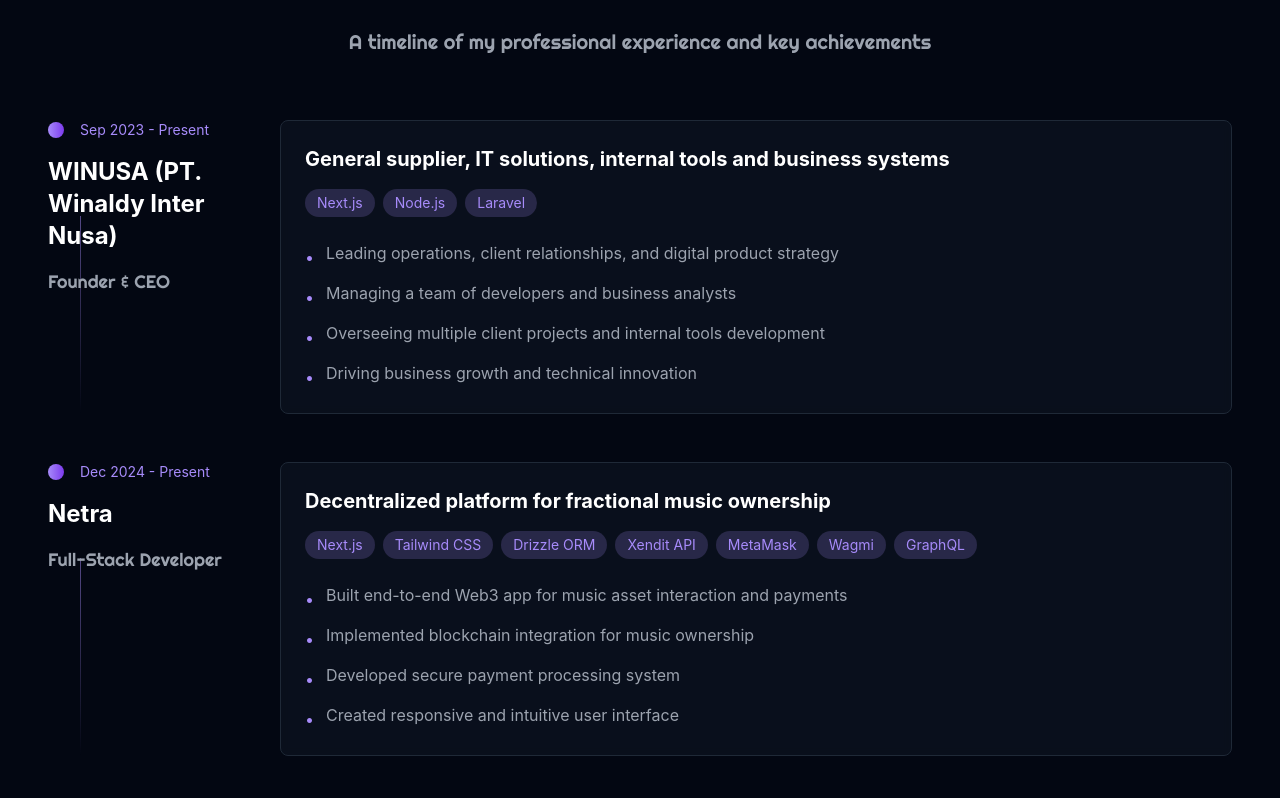
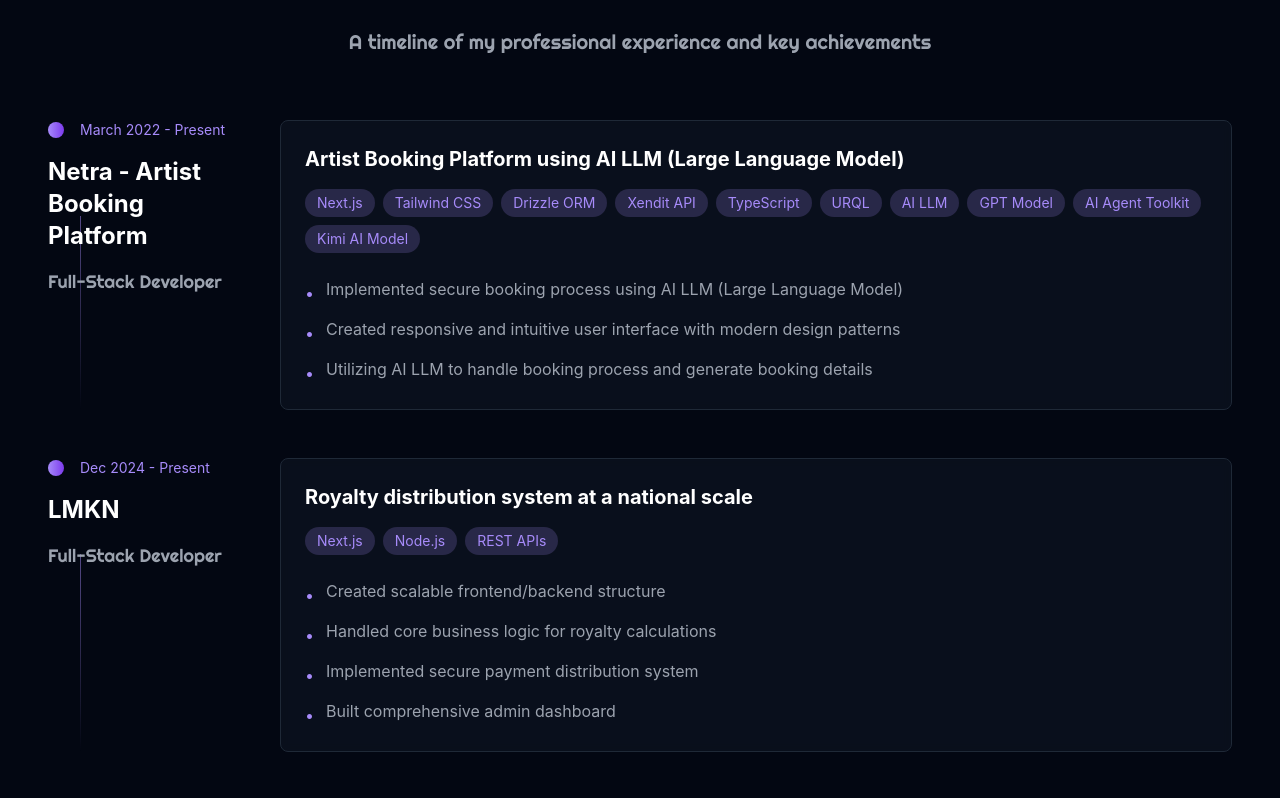
Before and after one commit to edwinfernaldy/portfolio, a Next.js app: page / in a window 1280 px wide. Shown: the part 1960-2758 px from the top of the page. Built offline with nearby package versions, Linux system fonts and the light colour scheme.

Commit message:
feat: update experience

```diff
--- a/components/ExperienceSection.tsx
+++ b/components/ExperienceSection.tsx
@@ -3,38 +3,26 @@
 
 const experiences = [
   {
-    company: "WINUSA (PT. Winaldy Inter Nusa)",
-    role: "Founder & CEO",
-    timeline: "Sep 2023 - Present",
-    product:
-      "General supplier, IT solutions, internal tools and business systems",
-    technologies: ["Next.js", "Node.js", "Laravel"],
-    notes: [
-      "Leading operations, client relationships, and digital product strategy",
-      "Managing a team of developers and business analysts",
-      "Overseeing multiple client projects and internal tools development",
-      "Driving business growth and technical innovation"
-    ]
-  },
-  {
-    company: "Netra",
+    company: "Netra - Artist Booking Platform",
     role: "Full-Stack Developer",
-    timeline: "Dec 2024 - Present",
-    product: "Decentralized platform for fractional music ownership",
+    timeline: "March 2022 - Present",
+    product: "Artist Booking Platform using AI LLM (Large Language Model)",
     technologies: [
       "Next.js",
       "Tailwind CSS",
       "Drizzle ORM",
       "Xendit API",
-      "MetaMask",
-      "Wagmi",
-      "GraphQL"
+      "TypeScript",
+      "URQL",
+      "AI LLM",
+      "GPT Model",
+      "AI Agent Toolkit",
+      "Kimi AI Model",
     ],
     notes: [
-      "Built end-to-end Web3 app for music asset interaction and payments",
-      "Implemented blockchain integration for music ownership",
-      "Developed secure payment processing system",
-      "Created responsive and intuitive user interface"
+      "Implemented secure booking process using AI LLM (Large Language Model)",
+      "Created responsive and intuitive user interface with modern design patterns",
+      "Utilizing AI LLM to handle booking process and generate booking details",
     ]
   },
   {
@@ -78,21 +66,23 @@
   },
   {
     company: "PT. Adi Mitra Solusi",
-    role: "Web Developer & Expeditor",
+    role: "General Manager",
     timeline: "Apr 2021 - May 2023",
     product: "Company profile website and logistics support tools",
     technologies: ["Next.js", "Framer Motion", "Parallax Scrolling"],
     notes: [
+      "Led overall company operations and strategic planning",
+      "Managed cross-functional teams and business development initiatives",
       "Built company website with modern design and animations",
-      "Supported shipping and inventory processes",
+      "Oversaw shipping and inventory processes optimization",
       "Developed internal tools for logistics management",
       "Created responsive and interactive user interfaces"
     ]
   },
   {
-    company: "Netra",
+    company: "Netra - Fractional Music Ownership",
     role: "Front-End Developer",
-    timeline: "Mar 2022 - Nov 2022",
+    timeline: "Mar 2022 - Present",
     product: "Blockchain music ownership and Web3 interaction",
     technologies: [
       "Next.js",
```
